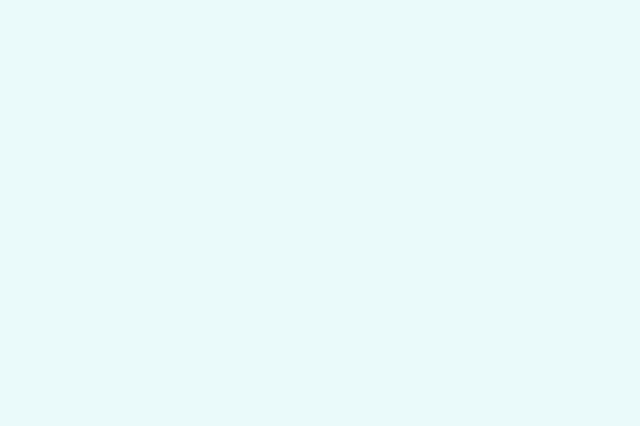
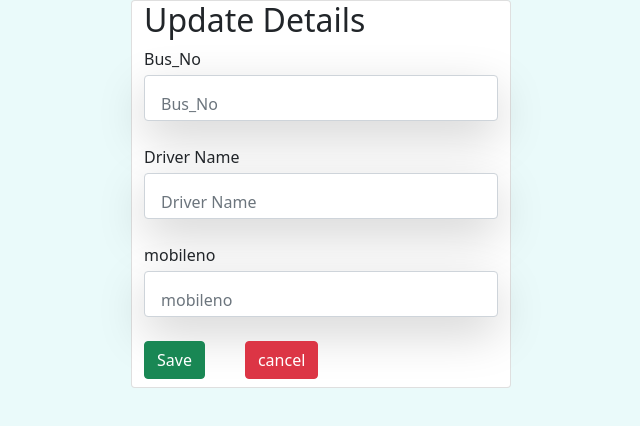
Before and after one commit to Basu59/Project_Frontend, a React (Create React App) app: page /update-bus/1 in a window 1280 px wide. Shown: the top 426 px of the page, without its empty margins (319-959 px from the left). Built offline with nearby package versions, Linux system fonts and the light colour scheme; no server answers.

Commit message:
Bus Details updated

```diff
--- a/src/App.js
+++ b/src/App.js
@@ -15,6 +15,9 @@ import RouteDe from './UserComponent/RouteDe';
 import ScheduleDe from './UserComponent/ScheduleDe';
 import Main from './Main';
 import Home from './Home';
+import AddBus from './Components/BusDet/AddBus';
+import ListBus from './Components/BusDet/ListBus';
+import UpdateBus from './Components/BusDet/UpdateBus';
 function App() {
   return (
     <>
@@ -32,6 +35,9 @@ function App() {
        <Route exact path='/' component={Main} />
        <Route exact path='/RouteDe' component={RouteDe} />
        <Route exact path='/ScheduleDe' component={ScheduleDe} />
+       <Route exact path='/AddBus' component={AddBus} />
+       <Route exact path='/ListBus' component={ListBus} />
+       <Route exact path='/update-bus/:id' component={UpdateBus} />
 
        </Switch>
        </>
--- /dev/null
+++ b/src/Components/BusDet/AddBus.jsx
@@ -0,0 +1,101 @@
+import React, { Component } from 'react'
+import Service from '../Service';
+export default class AddBus extends Component {
+  constructor(props) {
+    super(props);
+
+
+    this.state = {
+      busno: '',
+      drivername: '',
+      mobileno: ''
+
+
+    }
+    this.changeBusNoHandler = this.changeBusNoHandler.bind(this);
+    this.changeDNameHandler = this.changeDNameHandler.bind(this);
+    this.changeMobileNoHandler = this.changeMobileNoHandler.bind(this);
+    this.saveBus = this.saveBus.bind(this);
+  }
+
+  saveBus = (e) => {
+    e.preventDefault();
+
+    let bus = { busno: this.state.busno, drivername: this.state.drivername, mobileno: this.state.mobileno }
+    console.log('bus =>' + JSON.stringify(bus));
+
+    Service.createBus(bus).then(res => {
+      this.props.history.push('/ListBus');
+    });
+
+
+  }
+
+  changeBusNoHandler(event) {
+    this.setState({ busno: event.target.value })
+  }
+
+  changeDNameHandler(event) {
+    this.setState({ drivername: event.target.value })
+  }
+
+  changeMobileNoHandler(event) {
+    this.setState({ mobileno: event.target.value })
+  }
+
+
+
+  cancel() {
+    this.props.history.push("/ListBus");
+  }
+
+  render() {
+    return (
+
+      <>
+        <div className="container">
+
+          <div className="row justify-content-center">
+            <div className="card ">
+
+              <h2 >Bus Details</h2>
+              <form>
+
+                <div class="form-floating mb-3">
+                  <input class="form-control" id="floatingInput" placeholder="RouteNo"
+                    value={this.state.busno} onChange={this.changeBusNoHandler} />
+                  <label for="floatingInput">Bus No</label>
+                </div>
+
+                <div class="form-floating mb-3">
+                  <input class="form-control" id="floatingInput" placeholder="RouteNo"
+                    value={this.state.drivername} onChange={this.changeDNameHandler} />
+                  <label for="floatingInput">dname</label>
+                </div>
+
+                <div class="form-floating mb-3">
+                  <input class="form-control" id="floatingInput" placeholder="RouteNo"
+                    value={this.state.mobileno} onChange={this.changeMobileNoHandler} />
+                  <label for="floatingInput">mobileno</label>
+                </div>
+
+
+
+
+                {/* example */}
+
+
+                <button className="btn btn-success me-3 mb-2" onClick={this.saveBus}>Save</button>
+                <button className="btn btn-danger ms-4 mb-2" onClick={this.cancel.bind(this)} style={{ marginLeft: "10px" }}>Cancel</button>
+              </form>
+            </div>
+
+          </div>
+        </div>
+
+
+
+      </>
+    );
+  }
+}
--- /dev/null
+++ b/src/Components/BusDet/ListBus.jsx
@@ -0,0 +1,90 @@
+import React, { Component } from 'react'
+import Service from '../Service'
+export default class ListBus extends Component {
+    constructor(props){
+        super(props)
+
+        this.state = {
+            bus_det:[]
+        }
+this.addBus=this.addBus.bind(this);
+this.editBus=this.editBus.bind(this);
+this.deleteBus=this.deleteBus.bind(this);
+}
+
+deleteBus(id){
+    Service.deleteBus(id).then(res =>{
+        this.setState({bus_det:this.state.bus_det.filter(route => route.id !==id)});
+    });
+}
+editBus(id){
+    this.props.history.push(`/update-bus/${id}`);
+}
+componentDidMount(){
+        Service.getBus().then((res)=>{
+            this.setState({bus_det:res.data});
+        });
+    }
+addBus(){
+        this.props.history.push("/AddBus");
+    }
+
+    render(){
+        return(
+            <> <div class="bg-warning d-flex justify-content-center">
+
+            <div class="">Centurion University of Technology and Management
+            </div>
+
+        </div>
+            <div className=" container shadow-lg mt-5 table-data" >
+
+                <h2 className="text-center"> Bus Details</h2>
+                <button type="button" style={{marginLeft: "1150px" }} className="btn btn-primary mb-3" onClick={this.addBus}>Add Details</button>
+                <div className="row">
+
+
+                    <table className="table table-striped  table-bordered table-hover">
+
+                        <thead className="thead-dark">
+                            <tr>
+
+                                <th>Bus_NO</th>
+                                <th>Driver</th>
+                                <th> mobileno</th>
+
+
+                            </tr>
+                        </thead>
+
+                        <tbody >
+                        {
+                            this.state.bus_det.map(
+                                bus =>
+                                <tr key={bus.id}>
+
+                                    <td>{bus.busno}</td>
+                                   <td>{bus.drivername}</td>
+                                   <td>{bus.mobileno}</td>
+
+                                   <td><button  onClick ={() => this.editBus(bus.id)}className="btn btn-primary">Update </button>
+                                   <button style={{marginLeft: "15px"}} onClick={ () => this.deleteBus(bus.id)} className="btn btn-danger">Delete</button>
+                                   {/* <button style={{marginLeft: "15px"}} onClick={ () => this.viewEmployee(employee.id)} className="btn btn-info">View </button> */}
+                                   </td>
+
+                                    </tr>
+                            )
+                        }</tbody>
+
+                    </table>
+                </div>
+
+
+
+            </div>
+                </>
+
+        )
+    }
+
+}
--- /dev/null
+++ b/src/Components/BusDet/UpdateBus.jsx
@@ -0,0 +1,96 @@
+import React, { Component } from 'react'
+import Service from '../Service';
+export default class UpdateBus extends Component {
+  constructor(props) {
+    super(props);
+
+
+    this.state = {
+      id: this.props.match.params.id,
+      busno: '',
+      dname: '',
+      mobileno: ''
+
+    }
+    this.changeBusNoHandler = this.changeBusNoHandler.bind(this);
+    this.changeDNameHandler = this.changeDNameHandler.bind(this);
+    this.changeMobileNoHandler = this.changeMobileNoHandler.bind(this);
+    this.updateBus = this.updateBus.bind(this);
+  }
+
+  componentDidMount() {
+    Service.getBusById(this.state.id).then((res) => {
+      let bus = res.data;
+      this.setState({
+        busno: bus.busno,
+        drivername : bus.drivername ,
+        mobileno: bus.mobileno
+      });
+    });
+  }
+  updateBus = (e) => {
+    e.preventDefault();
+
+    let bus = { busno: this.state.busno, drivername: this.state.drivername, mobileno: this.state.mobileno }
+    console.log('bus =>' + JSON.stringify(bus));
+    console.log('id =>' + JSON.stringify(this.state.id));
+    Service.updateBus(bus, this.state.id).then(res => {
+      this.props.history.push('/ListBus');
+    });
+  }
+
+  changeBusNoHandler(event) {
+    this.setState({ busno: event.target.value })
+  }
+
+  changeDNameHandler(event) {
+    this.setState({ drivername: event.target.value })
+  }
+  changeMobileNoHandler(event) {
+    this.setState({ mobileno: event.target.value })
+  }
+
+  cancel() {
+    this.props.history.push("/ListBus");
+  }
+
+  render() {
+    return (
+
+
+      <div className="container">
+        <div className="row ">
+          <div className="card col-md-4 offset-md-4 offset-md-4">
+            <h2>Update Details</h2>
+
+            <form>
+             <div className="form-group">
+                <label>Bus_No</label>
+                <input placeholder="Bus_No" className="form-control pb-1  mt-1 mb-4 shadow-lg p-3 mb-2 bg-body rounded"
+                  value={this.state.busno} onChange={this.changeBusNoHandler} />
+              </div>
+
+              <div className="form-group">
+                <label>Driver Name</label>
+                <input  placeholder="Driver Name" className="form-control pb-1  mt-1 mb-4 shadow-lg p-3 mb-2 bg-body rounded"
+                  value={this.state.drivername} onChange={this.changeDNameHandler} />
+              </div>
+              <div className="form-group">
+                <label>mobileno</label>
+                <input placeholder="mobileno" className="form-control pb-1  mt-1 mb-4 shadow-lg p-3 mb-2 bg-body rounded"
+                  value={this.state.mobileno} onChange={this.changeMobileNoHandler} />
+              </div>
+
+              <button className="btn btn-success me-3 mb-2" onClick={this.updateBus}>Save</button>
+              <button className="btn btn-danger ms-4 mb-2" onClick={this.cancel.bind(this)} style={{ marginLeft: "10px" }}>cancel</button>
+            </form>
+          </div>
+
+        </div>
+
+      </div>
+
+    );
+
+  }
+}
--- a/src/Components/Service.jsx
+++ b/src/Components/Service.jsx
@@ -3,8 +3,11 @@ const URL_ROU = "http://localhost:8080/bus/addrou";
 const URL_SCH = "http://localhost:8080/bus/addsch";
 const URL_STOP = "http://localhost:8080/bus/addstop";
 const URL_BUS = "http://localhost:8080/bus/addbus";
+const BASE_URL="http://localhost:8080/bus/addbusd";
+
 
 class Service {
+
 
 
     // for Bus
@@ -45,6 +48,25 @@ class Service {
     deleteSchedule(scheduleId) {
         return axios.delete(URL_SCH + '/' + scheduleId);
     }
+    // bus
+    getBus(){
+        return axios.get(BASE_URL);
+    }
+
+    createBus(bus){
+        return axios.post(BASE_URL,bus);
+    }
+    getBusById(busId){
+        return axios.get(BASE_URL+ '/'+ busId);
+     }
+
+    updateBus(bus,busId){
+         return axios.put(BASE_URL+ '/'+ busId,bus);
+
+         }
+    deleteBus(busId){
+             return axios.delete(BASE_URL+'/'+busId);
+         }
 
 }
 export default new Service();
```
